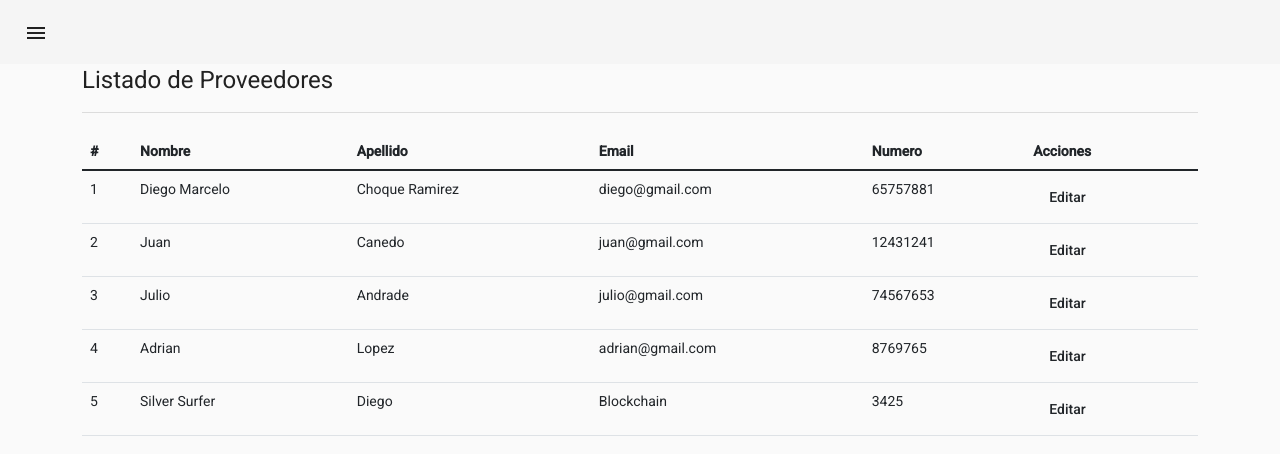
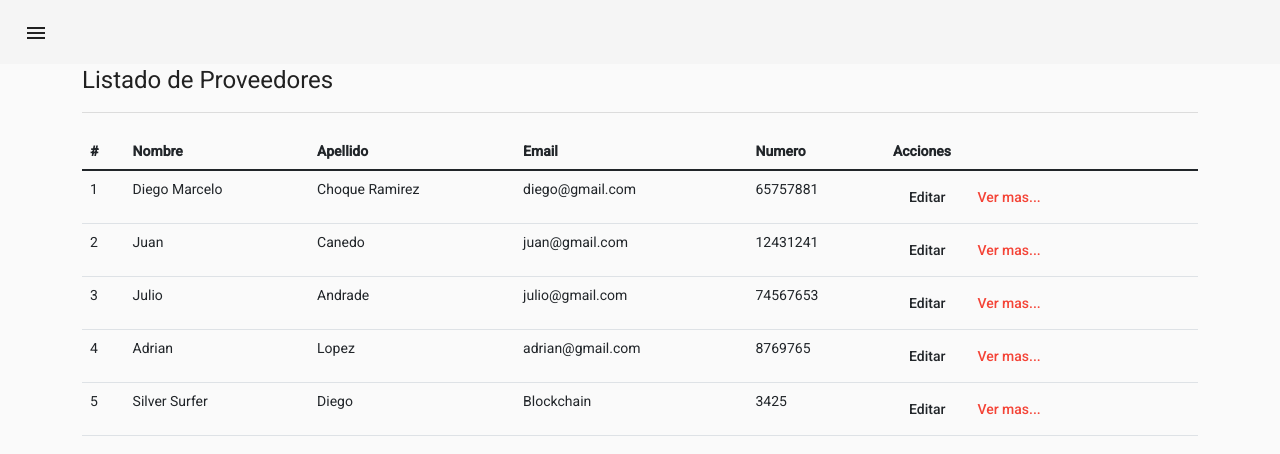
Before and after one commit to AlexGonzalesMeneses/market-products, an Angular app: page /providers/list in a window 1280 px wide. Shown: the top 454 px of the page. Built offline with nearby package versions, Linux system fonts and the light colour scheme; data requests are answered from the project's data file.

Commit message:
table updated

```diff
--- a/src/app/products/components/products-table/products-table.component.html
+++ b/src/app/products/components/products-table/products-table.component.html
@@ -8,10 +8,7 @@
     </tr>
   </thead>
   <tbody>
-    <tr
-      *ngFor="let product of products; index as i"
-      [routerLink]="['/products', product.id]"
-    >
+    <tr *ngFor="let product of products; index as i">
       <td>{{ i + 1 }}</td>
       <td>{{ product.name }}</td>
       <td>{{ product.vencimiento | date }}</td>
@@ -23,6 +20,13 @@
         >
           Editar
         </button>
+        <button
+          mat-button
+          color="warn"
+          [routerLink]="['/products', product.id]"
+        >
+          Ver mas...
+        </button>
       </td>
     </tr>
   </tbody>
--- a/src/app/products/components/products-table/products-table.component.ts
+++ b/src/app/products/components/products-table/products-table.component.ts
@@ -4,13 +4,7 @@ import { Product } from '../../interfaces/product.interface';
 @Component({
   selector: 'app-products-table',
   templateUrl: './products-table.component.html',
-  styles: [
-    `
-      tr {
-        cursor: pointer;
-      }
-    `,
-  ],
+  styles: [],
 })
 export class ProductsTableComponent {
   @Input() products: Product[] = [];
--- a/src/app/providers/components/providers-table/providers-table.component.html
+++ b/src/app/providers/components/providers-table/providers-table.component.html
@@ -10,7 +10,7 @@
     </tr>
   </thead>
   <tbody>
-    <tr *ngFor="let provider of providers; index as i"  [routerLink]="['/providers', provider.id]">
+    <tr *ngFor="let provider of providers; index as i">
       <td>{{ i + 1 }}</td>
       <td>{{ provider.name }}</td>
       <td>{{ provider.lastname }}</td>
@@ -24,6 +24,13 @@
         >
           Editar
         </button>
+        <button
+          mat-button
+          color="warn"
+          [routerLink]="['/providers', provider.id]"
+        >
+          Ver mas...
+        </button>
       </td>
     </tr>
   </tbody>
--- a/src/app/providers/components/providers-table/providers-table.component.ts
+++ b/src/app/providers/components/providers-table/providers-table.component.ts
@@ -4,13 +4,7 @@ import { Provider } from '../../interfaces/provider.interface';
 @Component({
   selector: 'app-providers-table',
   templateUrl: './providers-table.component.html',
-  styles: [
-    `
-      tr {
-        cursor: pointer;
-      }
-    `,
-  ],
+  styles: [],
 })
 export class ProvidersTableComponent implements OnInit {
   @Input() providers: Provider[] = [];
```
